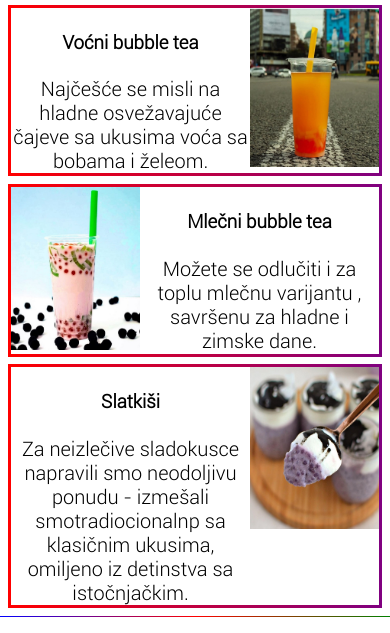
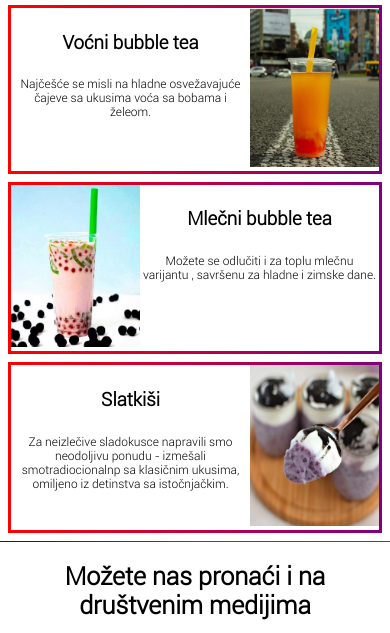
Before and after one commit to MirkoZecic/Bubble-Tea-Webasite-HTML-CSS-JavaScript-, a plain HTML site: page ponuda.html in a window 390 px wide. Shown: the part 211-844 px from the top of the page. Drawn offline with nearby package versions, Linux system fonts and the light colour scheme.

Commit message:
final fix

```diff
--- a/css/stylePonuda.css
+++ b/css/stylePonuda.css
@@ -86,12 +86,12 @@ body {
     cursor: pointer;
 }
 
-.textBox{
+.textBox {
     text-align: center;
     width: 70%;
 }
 
-.textBox h3{
+.textBox h3 {
     margin: 10% auto;
 }
 
@@ -169,6 +169,9 @@ hr {
     .box {
         margin: 2% 7%;
     }
+    .textBox p {
+        font-size: 15px
+    }
 }
 
 @media only screen and (max-width: 500px) {
@@ -184,10 +187,13 @@ hr {
     .dropbtn {
         font-size: 10.8pt;
     }
-    .textBox{
+    .textBox {
         width: 65%;
     }
-    .slick{
+    .slick {
         width: 35%;
     }
+    .textBox p {
+        font-size: 12px;
+    }
 }
```
